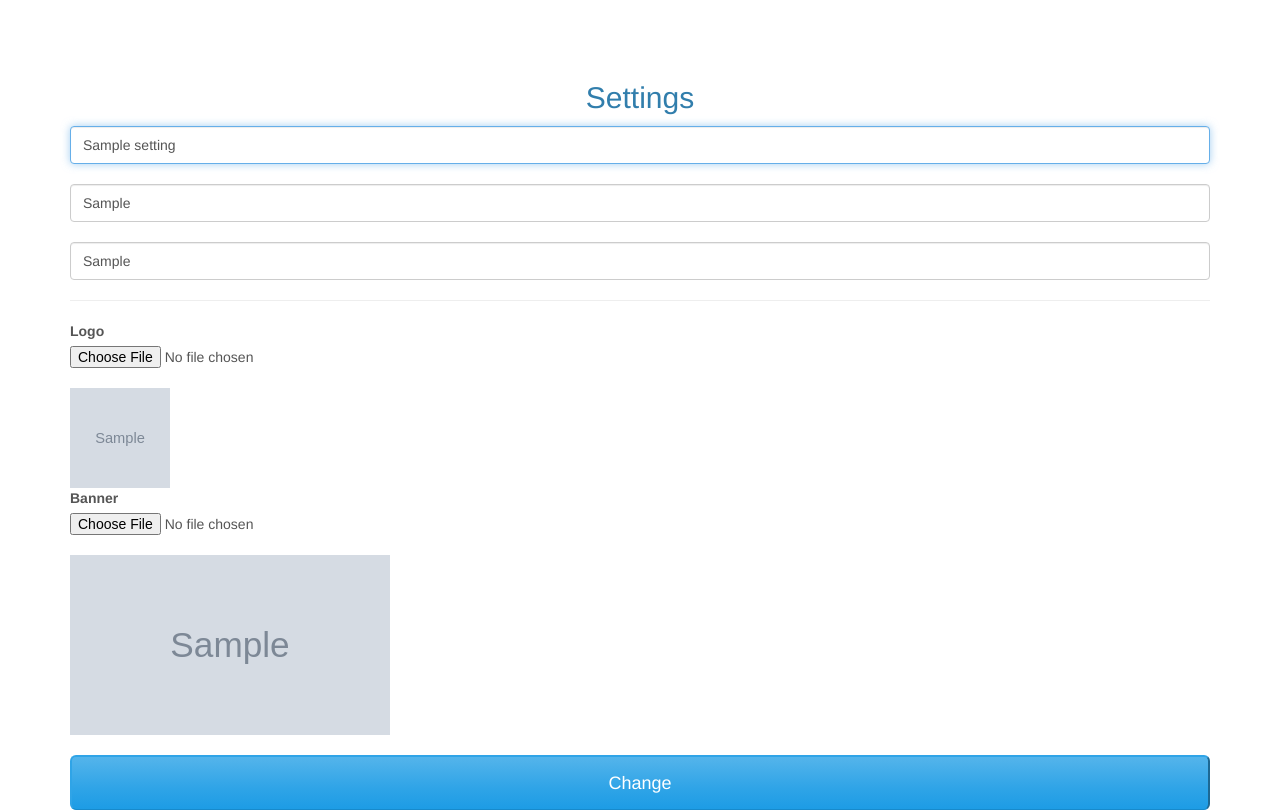
After one commit to YashDDesai/cms_blog_online, a PHP site: page /admin/ch_settings.php in a window 1280 px wide. The commit adds this page. Run offline with PHP 8.4, Linux system fonts and the light colour scheme; tables that the repository leaves empty or names only in its code hold one stand-in row (values such as "Sample post"); grey boxes marked "Sample" are stand-in pictures.

Commit message:
created settings page

```diff
--- /dev/null
+++ b/admin/ch_settings.php
@@ -0,0 +1,79 @@
+<?php
+    require_once('../inc/setting.php');
+
+ ?>
+
+ <!DOCTYPE html>
+ <html>
+     <head>
+         <meta charset="utf-8">
+         <meta http-equiv="X-UA-Compatible" content="IE=edge">
+         <meta name="viewport" content="width=device-width, initial-scale=1">
+
+         <title>Settings</title>
+
+         <link rel="icon" type="image/png" href="../img/<?php echo $logo; ?>.png">
+         <link rel="stylesheet" href="css/font-awesome.css">
+         <link href='https://fonts.googleapis.com/css?family=Oswald:400,300' rel='stylesheet' type='text/css'>
+         <link rel="stylesheet" href="css/animated.css">
+         <link href="css/bootstrap.min.css" rel="stylesheet">
+         <link rel="stylesheet" href="css/style.css">
+     </head>
+     <body>
+         <div class="container text-center">
+             <form class="" action="" method="post" enctype="multipart/form-data">
+
+                 <h2 class="form-signin-heading">Settings</h2>
+
+                 <input type="text" id="blog-title" name="blog-title" class="form-control" placeholder="Blog Title" required autofocus value="<?php echo $blog_title; ?>"><br>
+                 <input type="text" id="blog-company" name="blog-company" class="form-control" placeholder="Company / Organization" value="<?php echo $blog_company; ?>"><br>
+                 <input type="text" id="blog-tag" name="blog-tag" class="form-control" placeholder="Tagline" value="<?php echo $blog_tagline; ?>">
+
+                 <hr>
+
+                 <div class="text-left">
+                     <label for="fav-img">Logo</label>
+                     <input id="fav-img" type="file" name="fav-img"><br>
+                     <img src="../img/<?php echo $logo; ?>" height="100px" width="100px"><br>
+                     <label for="banner-img">Banner</label>
+                     <input id="banner-img" type="file" name="banner-img"><br>
+                     <img src="../img/<?php echo $banner; ?>"  height="180px" width="320px"><br><br>
+                 </div>
+
+                 <input type="submit" name="change" value="Change" class="btn-primary btn-lg btn-block">
+             </form>
+         </div>
+     </body>
+ </html>
+
+ <?php
+  if(isset($_POST['change']))
+ {
+    $id=1;
+    $blog_title=$_POST['blog-title'];
+    $blog_company=$_POST['blog-company'];
+    $blog_tag=$_POST['blog-tag'];
+    if(($_FILES['fav-img']['name'])==null && ($_FILES['banner-img']['name'])==null)
+    {
+        $blog_logo = $logo;
+        $logo_tmp = $logo;
+        $blog_banner = $banner;
+        $banner_tmp = $banner;
+    }
+    else
+    {
+        $blog_logo = $_FILES['fav-img']['name'];
+        $logo_tmp = $_FILES['fav-img']['tmp_name'];
+        $blog_banner = $_FILES['banner-img']['name'];
+        $banner_tmp = $_FILES['banner-img']['tmp_name'];
+    }
+     $setting_query="INSERT INTO `settings` (id,blog_title,company,tagline,logo,banner) VALUES ($id,'$blog_title','$blog_company','$blog_tag','$blog_logo','$blog_banner') ON DUPLICATE KEY UPDATE blog_title='$blog_title', company='$blog_company',tagline='$blog_tag',logo='$blog_logo',banner='$blog_banner'";
+     if(mysqli_query($con,$setting_query))
+     {
+         $msg = "Settings Changed Successfully.";
+         move_uploaded_file($logo_tmp, "img/$blog_logo");
+         move_uploaded_file($banner_tmp, "img/$blog_banner");
+         header("location:ch_settings.php");
+     }
+ }
+ ?>
--- a/inc/setting.php
+++ b/inc/setting.php
@@ -9,6 +9,7 @@
 
         $blog_title = $row['blog_title'];
         $blog_company = $row['company'];
+        $blog_tagline = $row['tagline'];
         $logo=$row['logo'];
         $banner=$row['banner'];
 
--- a/index.php
+++ b/index.php
@@ -56,7 +56,7 @@ $has_admin = $init_row['role'];
         <div class="container">
             <div id="details" class="animated fadeInLeft">
                 <h1><?php echo $blog_title." "; ?><span>Blog</span></h1>
-                <p>Learn and Share</p>
+                <p><?php echo $blog_tagline; ?></p>
             </div>
         </div>
         <img src="img/<?php echo $banner?>" alt="Top Image">
--- a/init.php
+++ b/init.php
@@ -37,6 +37,7 @@
 
                 <input type="text" id="blog-title" name="blog-title" class="form-control" placeholder="Blog Title" required autofocus><br>
                 <input type="text" id="blog-company" name="blog-company" class="form-control" placeholder="Company / Organization" required autofocus><br>
+                <input type="text" id="blog-tag" name="blog-tag" class="form-control" placeholder="Tagline" required autofocus><br>
 
                 <hr>
 
@@ -65,6 +66,7 @@ if((isset($_POST['start'])))
     $id=1;
     $blog_title=$_POST['blog-title'];
     $blog_company=$_POST['blog-company'];
+    $blog_tag=$_POST['blog-tag'];
     $u_admin = $_POST['admin-username'];
     $u_pass = mysqli_real_escape_string($con,$_POST['admin-pass']);
     $logo = $_FILES['fav-img']['name'];
@@ -79,7 +81,7 @@ if((isset($_POST['start'])))
     $password = crypt($u_pass, $salt);
 
     $start_query="INSERT INTO `users` (username,password,role) VALUES ('$u_admin','$password','admin')";
-    $setting_query="INSERT INTO `settings` (id,blog_title,company,logo,banner) VALUES ($id,'$blog_title','$blog_company','$logo','$banner') ON DUPLICATE KEY UPDATE blog_title='$blog_title', company='$blog_company',logo='$logo',banner='$banner'";
+    $setting_query="INSERT INTO `settings` (id,blog_title,company,tagline,logo,banner) VALUES ($id,'$blog_title','$blog_company','$blog_tag','$logo','$banner') ON DUPLICATE KEY UPDATE blog_title='$blog_title', company='$blog_company',tagline='$blog_tag',logo='$logo',banner='$banner'";
     if(mysqli_query($con,$start_query)&&mysqli_query($con,$setting_query))
     {
         $msg = "Admin Account Has Been Created.";
```
Also changed, not shown: admin/img/core-0001-fdbffe842dc8d1e8012dcc8ac82b0b43.l_group.jpg (added), admin/img/download (1).jpg (added), admin/posts.php (line endings or trailing spaces), 1 other file.
